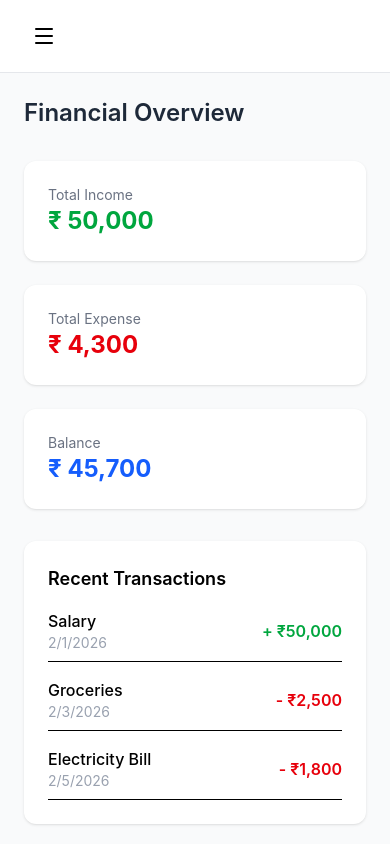
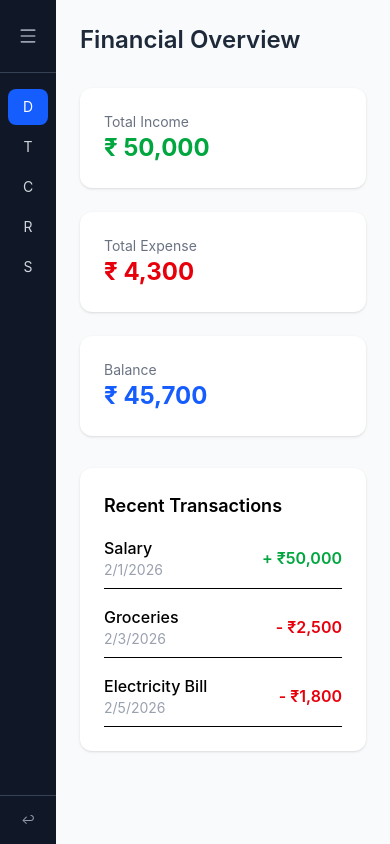
Before and after one commit to buildbysuhail/finance-system, a React (Vite) app: page /dashboard in a window 390 px wide. Both pictures are taken after typing "name@example.com", "Sample123" into the empty fields and a click on the button "Sign In". Built offline with nearby package versions, Linux system fonts and the light colour scheme.

Commit message:
AppLayout.tsx, Sidebar: X button fix, mobile view proper UI, Login email stored using useContext.

```diff
--- a/src/components/layout/AppLayout.tsx
+++ b/src/components/layout/AppLayout.tsx
@@ -27,19 +27,31 @@ export const AppLayout = () => {
     }
   }, [isLargeScreen])
 
+  // return (
+  //   <div className="flex min-h-screen bg-gray-50">
+  //     <Sidebar isOpen={sidebarOpen} onClose={() => setSidebarOpen(false)} />
+  //     <main
+  //       className={`flex-1 transition-all duration-300 h-screen overflow-y-auto`}
+  //     >
+  //       <div className="sticky top-0 bg-white border-b border-gray-200 px-6 py-4 flex items-center gap-4 z-40 large:hidden">
+  //         <button
+  //           onClick={() => setSidebarOpen(true)}
+  //           className={`p-2 rounded-lg hover:bg-gray-100 transition-colors ${sidebarOpen ? "invisible" : ""}`}
+  //           aria-label="Open sidebar"
+  //         >
+  //           <Menu size={24} />
+  //         </button>
+  //       </div>
+  //       <div className="p-6">
+  //         <Outlet />
+  //       </div>
+  //     </main>
+  //   </div>
+  // );
   return (
   <div className="flex min-h-screen bg-gray-50">
-      <Sidebar isOpen={sidebarOpen} onClose={() => setSidebarOpen(false)} />
-      <main className={`flex-1 transition-all duration-300 h-screen overflow-y-auto`}>
-        <div className="sticky top-0 bg-white border-b border-gray-200 px-6 py-4 flex items-center gap-4 z-40 lg:hidden">
-          <button
-            onClick={() => setSidebarOpen(!sidebarOpen)}
-            className="p-2 rounded-lg hover:bg-gray-100 transition-colors"
-            aria-label="Toggle sidebar"
-          >
-            {sidebarOpen ? <X size={24} /> : <Menu size={24} />}
-          </button>
-        </div>
+    <Sidebar isOpen={sidebarOpen} onToggle={() => setSidebarOpen(prev => !prev)} />
+    <main className="flex-1 h-screen overflow-y-auto">
       <div className="p-6">
         <Outlet />
       </div>
--- a/src/components/layout/Sidebar.tsx
+++ b/src/components/layout/Sidebar.tsx
@@ -1,4 +1,5 @@
 import { NavLink } from 'react-router-dom'
+import { Menu, X } from 'lucide-react'
 import { useAuth } from '@/features/auth/hooks/useAuth'
 
 const navItems = [
@@ -11,58 +12,76 @@ const navItems = [
 
 interface SidebarProps {
   isOpen: boolean
-  onClose: () => void
+  onToggle: () => void
 }
 
-export const Sidebar = ({ isOpen, onClose }: SidebarProps) => {
+export const Sidebar = ({ isOpen, onToggle }: SidebarProps) => {
   const { user, logout } = useAuth()
-
+console.log(user, "userrrrrrrrrr")
   return (
-    <>
-      {/* Overlay for mobile */}
-      {isOpen && (
-        <div
-          className="fixed inset-0 bg-black bg-opacity-50 z-30 lg:hidden"
-          onClick={onClose}
-        />
-      )}
-
     <aside
-        className={`fixed left-0 top-0 w-60 h-screen bg-gray-900 text-white flex flex-col overflow-y-auto transition-transform duration-300 z-40 lg:relative lg:translate-x-0 ${
-          isOpen ? 'translate-x-0' : '-translate-x-full lg:translate-x-0'
+      className={`relative shrink-0 bg-gray-900 text-white flex flex-col h-screen transition-all duration-300 ${
+        isOpen ? 'w-60' : 'w-14'
       }`}
     >
-        <div className="px-6 py-5 border-b border-gray-700">
-          <h1 className="text-lg font-bold tracking-wide">FinanceApp</h1>
-          <p className="text-xs text-gray-400 mt-1">{user?.email}</p>
+      {/* Header */}
+      <div className="flex items-center justify-between px-3 py-5 border-b border-gray-700 overflow-hidden">
+        {isOpen && (
+          <div className="min-w-0">
+            <h1 className="text-lg font-bold tracking-wide truncate">FinanceApp</h1>
+            <p className="text-xs text-gray-400 mt-1 truncate">{user?.email}</p>
           </div>
-        <nav className="flex-1 px-3 py-4 space-y-1">
+        )}
+        <button
+          onClick={onToggle}
+          className="p-1.5 rounded-md text-gray-400 hover:text-white hover:bg-gray-700 transition-colors flex-shrink-0"
+          aria-label="Toggle sidebar"
+        >
+          {isOpen ? <X size={20} /> : <Menu size={20} />}
+        </button>
+      </div>
+
+      {/* Nav */}
+      <nav className="flex-1 px-2 py-4 space-y-1 overflow-hidden">
         {navItems.map((item) => (
           <NavLink
             key={item.to}
             to={item.to}
-              onClick={onClose}
             className={({ isActive }) =>
-                `block px-3 py-2 rounded-lg text-sm transition-colors ${
+              `flex items-center gap-3 px-2 py-2 rounded-lg text-sm transition-colors whitespace-nowrap overflow-hidden ${
                 isActive
                   ? 'bg-blue-600 text-white'
                   : 'text-gray-300 hover:bg-gray-700'
               }`
             }
           >
-              {item.label}
+            <span className={`transition-all duration-300 ${isOpen ? '' : 'mx-auto'}`}>
+              {item.label.charAt(0)}
+            </span>
+            {isOpen && <span>{item.label}</span>}
           </NavLink>
         ))}
       </nav>
-        <div className="px-6 py-4 border-t border-gray-700">
+
+      {/* Footer */}
+      <div className="px-2 py-4 border-t border-gray-700 overflow-hidden">
+        {isOpen ? (
           <button
             onClick={logout}
-            className="text-sm text-gray-400 hover:text-white transition-colors"
+            className="text-sm text-gray-400 hover:text-white transition-colors px-2"
           >
             Logout
           </button>
+        ) : (
+          <button
+            onClick={logout}
+            className="w-full flex justify-center text-gray-400 hover:text-white transition-colors"
+            title="Logout"
+          >
+            <span className="text-xs">↩</span>
+          </button>
+        )}
       </div>
     </aside>
-    </>
   )
 }
--- a/src/features/auth/context/AuthContext.tsx
+++ b/src/features/auth/context/AuthContext.tsx
@@ -33,8 +33,9 @@ export const AuthProvider = ({ children }: { children: ReactNode }) => {
   }, [state.user])
 
   const login = (_email: string, _password: string) => {
-    setState({ user: MOCK_USER, isAuthenticated: true })
-  }
+  const user = { ...MOCK_USER, email: _email }
+  setState({ user, isAuthenticated: true })
+}
 
   const logout = () => {
     setState({ user: null, isAuthenticated: false })
```
Also changed, not shown: 1 other file (tests, documents, lock files or other folders). Lines whose indentation alone changed are shown as unchanged.
